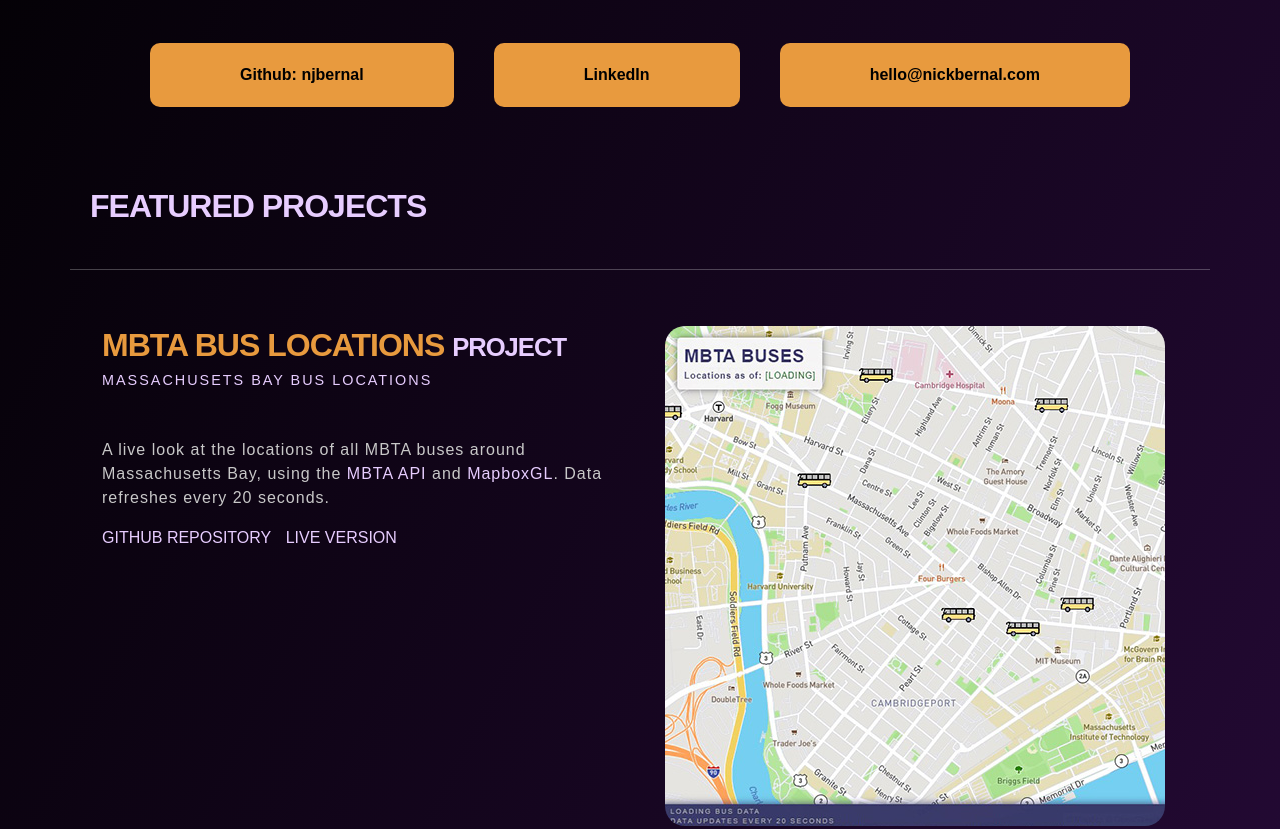
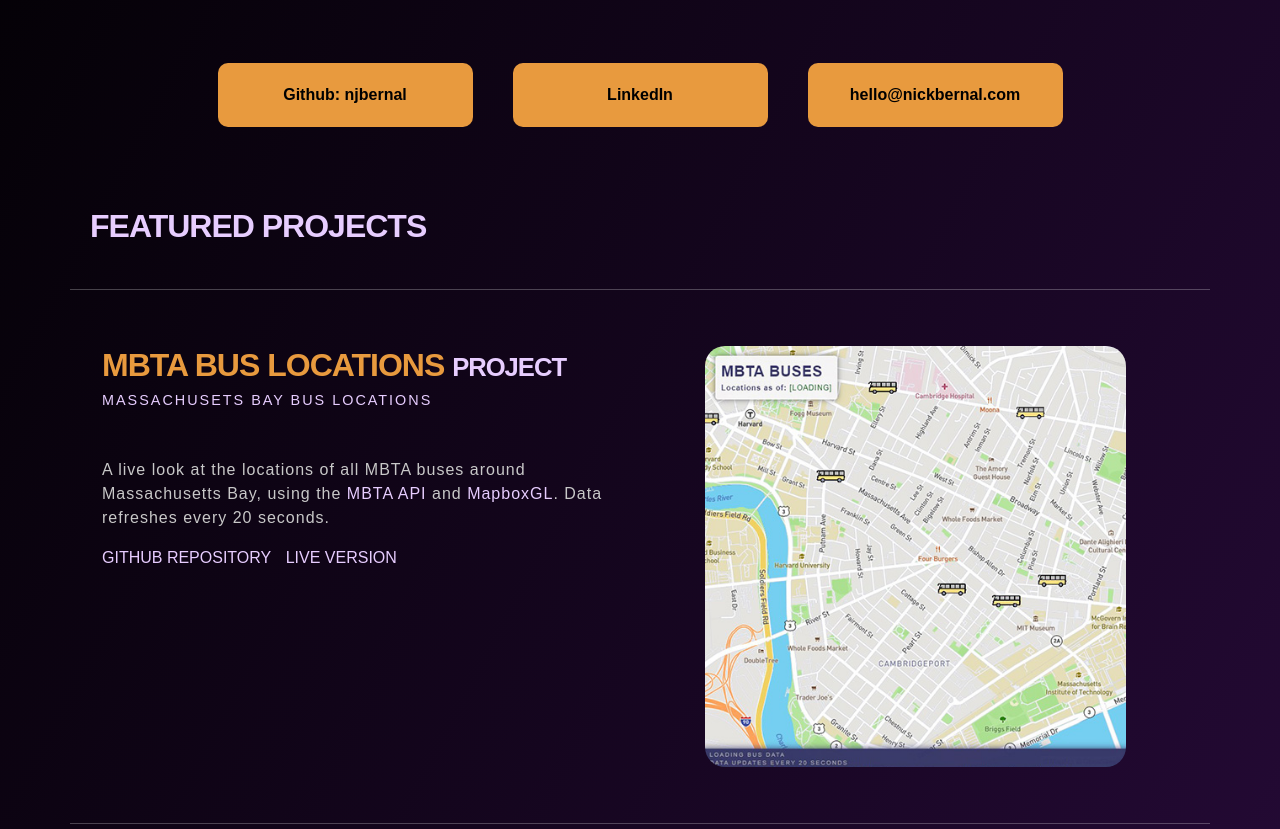
Before and after one commit to njbernal/njbernal.github.io, a plain HTML site: page index.html in a window 1280 px wide. Shown: the part 487-1316 px from the top of the page. Drawn offline with nearby package versions, Linux system fonts and the light colour scheme.

Commit message:
Added more mobile styles

```diff
--- a/index.html
+++ b/index.html
@@ -43,9 +43,9 @@
             <p>Lorem ipsum dolor sit amet, consectetur adipiscing elit, sed do eiusmod tempor incididunt ut labore et dolore magna aliqua. Tincidunt lobortis feugiat vivamus at augue. Tristique risus nec feugiat in fermentum posuere. Feugiat in fermentum posuere urna nec. Nunc vel risus commodo viverra maecenas accumsan lacus vel. Etiam tempor orci eu lobortis elementum. Dictum at tempor commodo ullamcorper a lacus vestibulum sed arcu. In iaculis nunc sed augue lacus viverra vitae. Augue ut lectus arcu bibendum at varius vel. Tellus in metus vulputate eu scelerisque felis. Ipsum nunc aliquet bibendum enim facilisis gravida neque convallis. Vel elit scelerisque mauris pellentesque pulvinar pellentesque habitant morbi tristique. Egestas purus viverra accumsan in nisl nisi scelerisque. Ut morbi tincidunt augue interdum. Eu turpis egestas pretium aenean pharetra. Ultrices tincidunt arcu non sodales neque sodales ut etiam sit. Sit amet consectetur adipiscing elit duis tristique sollicitudin.</p>
           </div>
           <div class="info-contact">
-            <div><a href="https://github.com/njbernal" target="_blank">Github: njbernal</a></div>
-            <div><a href="https://www.linkedin.com/in/nickjbernal/" target="_blank">LinkedIn</a></div>
-            <div><a href="mailto:hello@nickbernal.com">hello@nickbernal.com</a></div>
+            <div class="grid-item"><a href="https://github.com/njbernal" target="_blank">Github: njbernal</a></div>
+            <div class="grid-item"><a href="https://www.linkedin.com/in/nickjbernal/" target="_blank">LinkedIn</a></div>
+            <div class="grid-item"><a href="mailto:hello@nickbernal.com">hello@nickbernal.com</a></div>
           </div>
         </div>
       </div>
--- a/styles.css
+++ b/styles.css
@@ -14,6 +14,7 @@
     color: white;
     display: flex;
     justify-content: center;
+    background-color: black;
     background-image: linear-gradient(to bottom right, black, rgb(45, 12, 66));
     font-family: Arial, Helvetica, sans-serif;
 }
@@ -45,6 +46,8 @@
 }
 
 .feature-image {
+    max-width: 80%;
+    min-width: 250px;
     border-radius: 20px;
     transition: all 250ms ease-in-out;
 }
@@ -68,6 +71,11 @@
 }
 .feature-image-holder {
     text-align: center;
+}
+@media screen and (max-device-width : 1024px) {
+    .feature-image-holder {
+        order: 2;
+    }
 }
 
 a {
@@ -112,12 +120,12 @@
     display: flex;
     justify-content: center;
     align-items: center;
-    flex-wrap: nowrap;
+    flex-wrap: wrap;
 }
 .info-contact div {
+    min-width: 25%;
     text-align: center;
-    margin: 0 20px 0 20px;
-    flex-grow: 1;
+    margin: 20px 20px 0 20px;
     border-radius: 10px;
     background-color: var(--orange);
     transition: all 350ms ease;
@@ -182,6 +190,16 @@
     padding: 5px 20px 5px 20px;
     margin: 0px;
     letter-spacing: 2px;
+    font-size: 0.7em;
+}
+@media screen and (max-device-width : 1024px) {
+    .footer {
+        display: flex;
+        flex-direction: column;
+        justify-content: center;
+        align-items: center;
+        font-size: 0.7em;
+    }
 }
 
 nav a {
```
